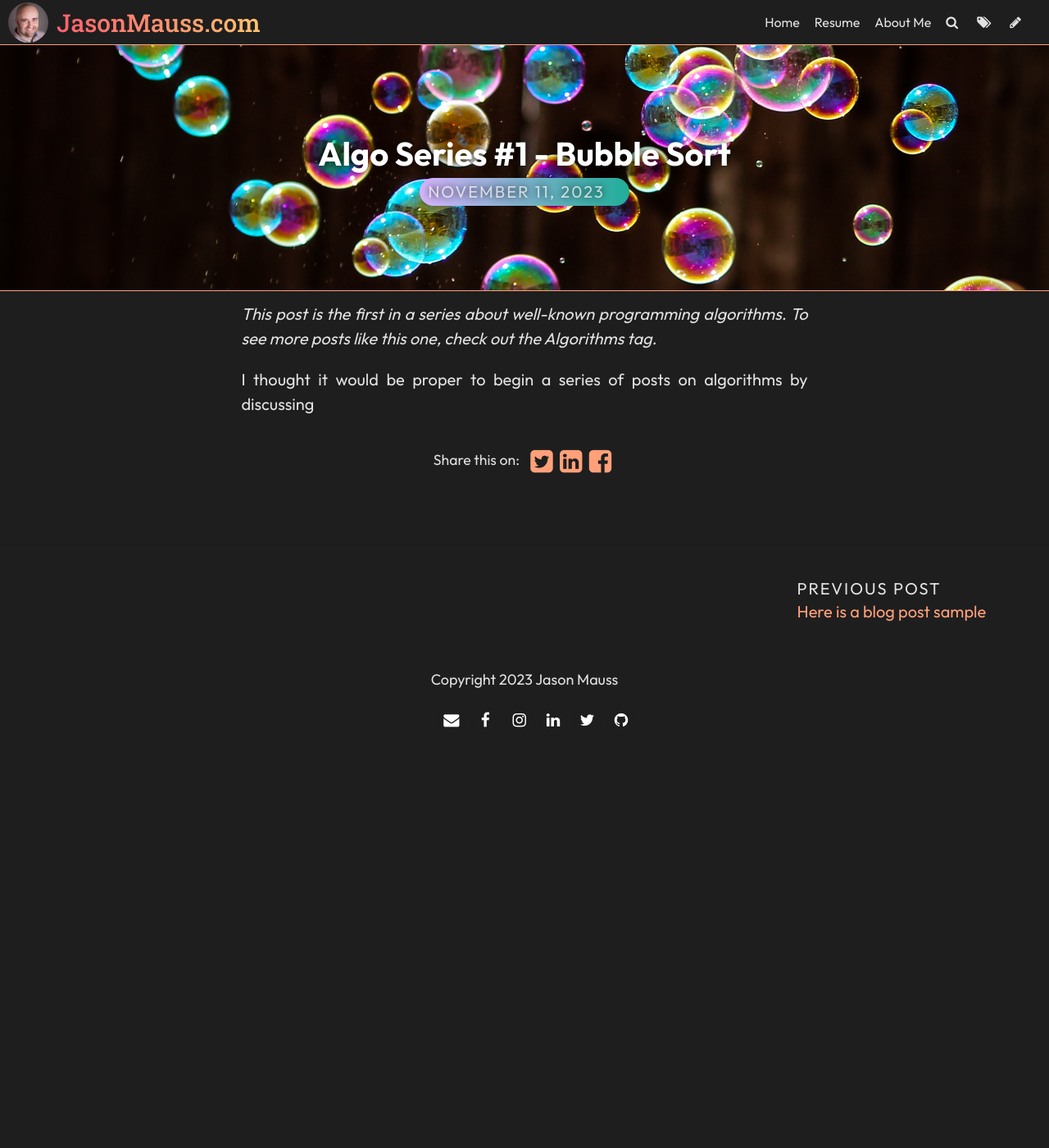
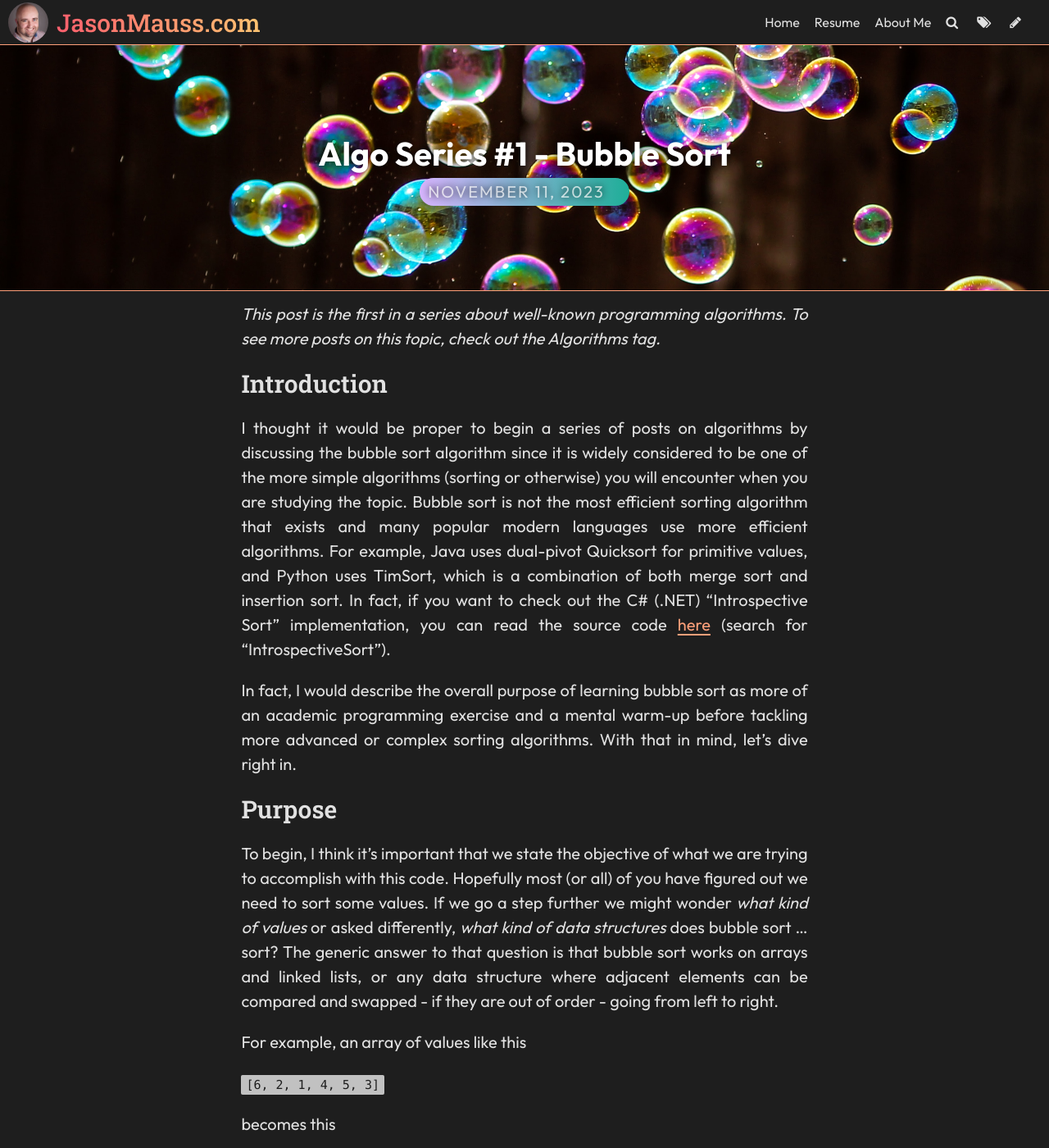
Before and after one commit to jasonmauss/jasonmaussblog, a Jekyll site: the page built from _posts/2023-11-11-algo-series-1-bubble-sort.md, in a window 1280 px wide and 1400 px high. Shown: the whole window at 82% size. Built offline with Jekyll 4.4.1, drawn with Linux system fonts in a browser that asks for light colours; some web fonts are replaced; comment, search, counter and statistics services are not loaded; some of the changed text lies outside the part shown.

Commit message:
Update Post “2023-11-11-algo-series-1-bubble-sort”

```diff
--- a/_posts/2023-11-11-algo-series-1-bubble-sort.md
+++ b/_posts/2023-11-11-algo-series-1-bubble-sort.md
@@ -6,7 +6,29 @@ image: ../uploads/bubble-sort-bubbles.jpg
 title_color: "#ffffff"
 caption: We're not sorting actual bubbles, but it would be cool if you could!
 comments: true
+tags:
+  - Algorithms
+  - Programming
+  - Sorting
 ---
-*This post is the first in a series about well-known programming algorithms. To see more posts like this one, check out the Algorithms tag.*
+*This post is the first in a series about well-known programming algorithms. To see more posts on this topic, check out the Algorithms tag.*
 
-I thought it would be proper to begin a series of posts on algorithms by discussing
+### Introduction
+
+I thought it would be proper to begin a series of posts on algorithms by discussing the bubble sort algorithm since it is widely considered to be one of the more simple algorithms (sorting or otherwise) you will encounter when you are studying the topic. Bubble sort is not the most efficient sorting algorithm that exists and many popular modern languages use more efficient algorithms. For example, Java uses dual-pivot Quicksort for primitive values, and Python uses TimSort, which is a combination of both merge sort and insertion sort. In fact, if you want to check out the C# (.NET) "Introspective Sort" implementation, you can read the source code [here](https://github.com/microsoft/referencesource/blob/master/mscorlib/system/array.cs) (search for "IntrospectiveSort").
+
+In fact, I would describe the overall purpose of learning bubble sort as more of an academic programming exercise and a mental warm-up before tackling more advanced or complex sorting algorithms. With that in mind, let's dive right in.
+
+### Purpose
+
+To begin, I think it's important that we state the objective of what we are trying to accomplish with this code. Hopefully most (or all) of you have figured out we need to sort some values. If we go a step further we might wonder *what kind of values* or asked differently, *what kind of data structures* does bubble sort ... sort? The generic answer to that question is that bubble sort works on arrays and linked lists, or any data structure where adjacent elements can be compared and swapped - if they are out of order - going from left to right.
+
+For example, an array of values like this
+
+`[6, 2, 1, 4, 5, 3]`
+
+becomes this
+
+`[1, 2, 3, 4, 5, 6]`
+
+after sorted using the bubble sort algorithm.
```
